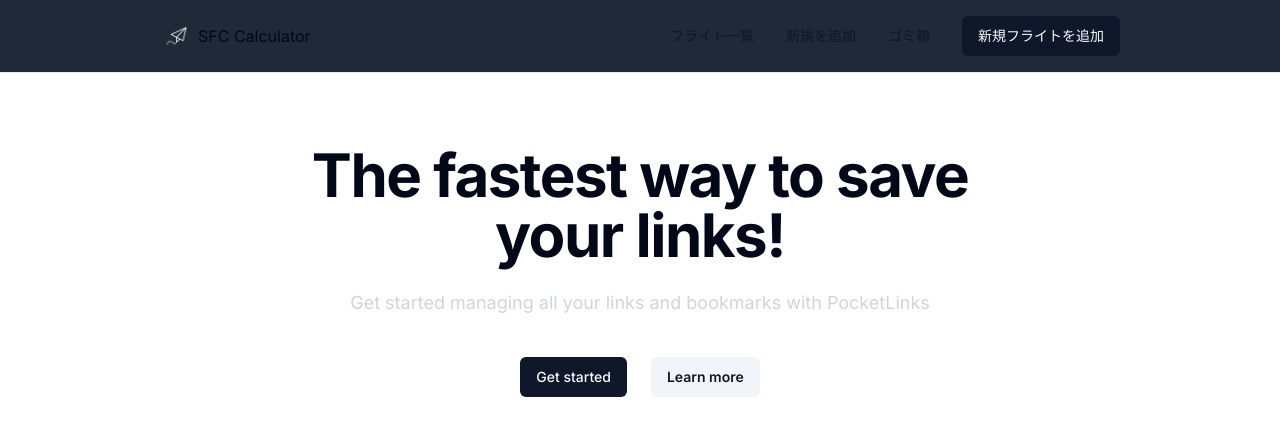
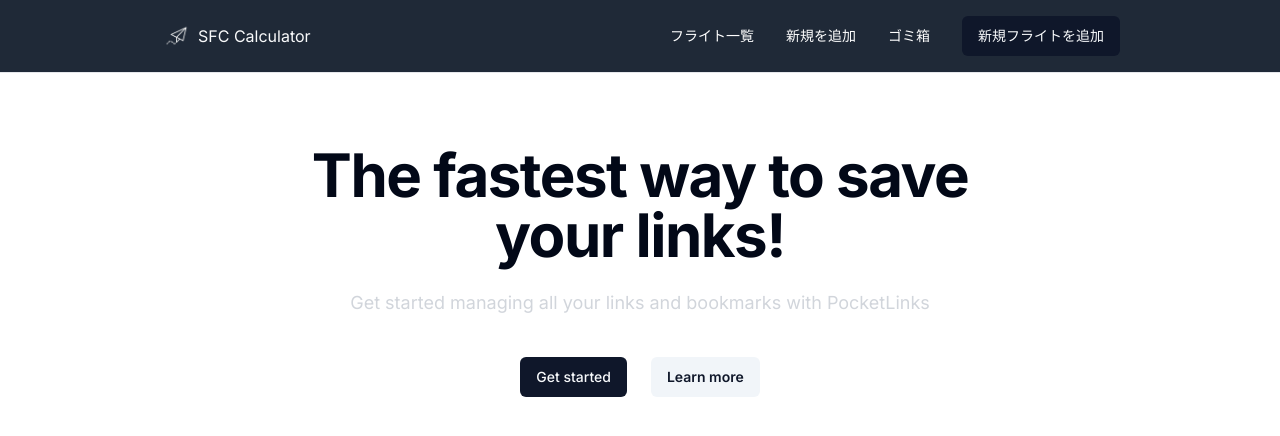
Before and after one commit to FrancineHuang/ana-sfc-calc-nextjs-ts, a Next.js app: page / in a window 1280 px wide. Shown: the top 436 px of the page. Built offline with nearby package versions, Linux system fonts and the light colour scheme.

Commit message:
fix: change the text color from black to white

```diff
--- a/src/app/Header.tsx
+++ b/src/app/Header.tsx
@@ -17,17 +17,17 @@ function Header() {
 						alt="logo"
 						className="mr-2"
 					/>
-					<a href="/">SFC Calculator</a>
+					<a className="text-gray-50" href="/">SFC Calculator</a>
 				</div>
 				<div className="flex items-center gap-4">
 					<div className="flex">
 						<Button asChild variant="link">
 							<Link href="/overview">フライト一覧</Link>
 						</Button>
-						<Button variant="link">
+						<Button asChild variant="link">
 							<Link href="/howto">新規を追加</Link>
 						</Button>
-						<Button variant="link">
+						<Button asChild variant="link">
 							<Link href="/bin">ゴミ箱</Link>
 						</Button>
 					</div>
--- a/src/components/ui/button.tsx
+++ b/src/components/ui/button.tsx
@@ -17,7 +17,7 @@ const buttonVariants = cva(
         secondary:
           "bg-secondary text-secondary-foreground hover:bg-secondary/80",
         ghost: "hover:bg-accent hover:text-accent-foreground",
-        link: "text-primary underline-offset-4 hover:underline",
+        link: "text-white underline-offset-4 hover:underline",
       },
       size: {
         default: "h-10 px-4 py-2",
```
